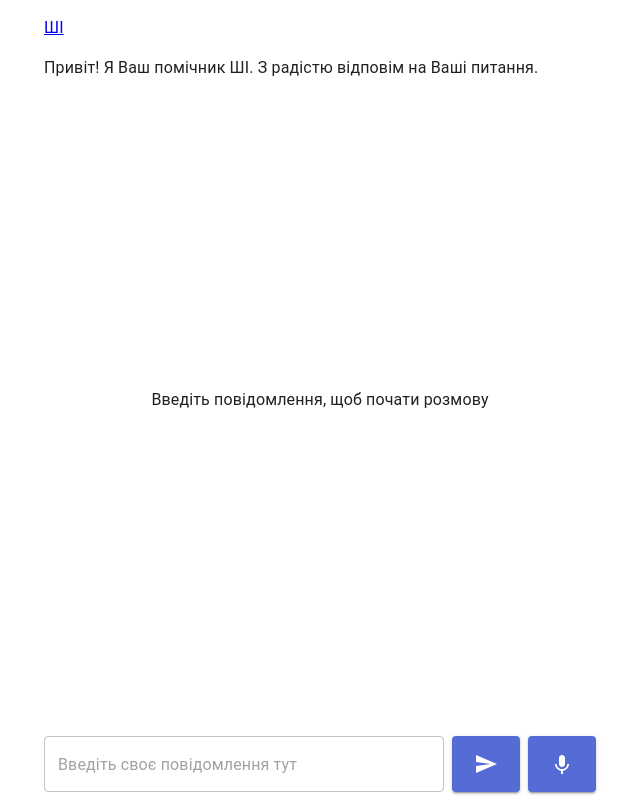
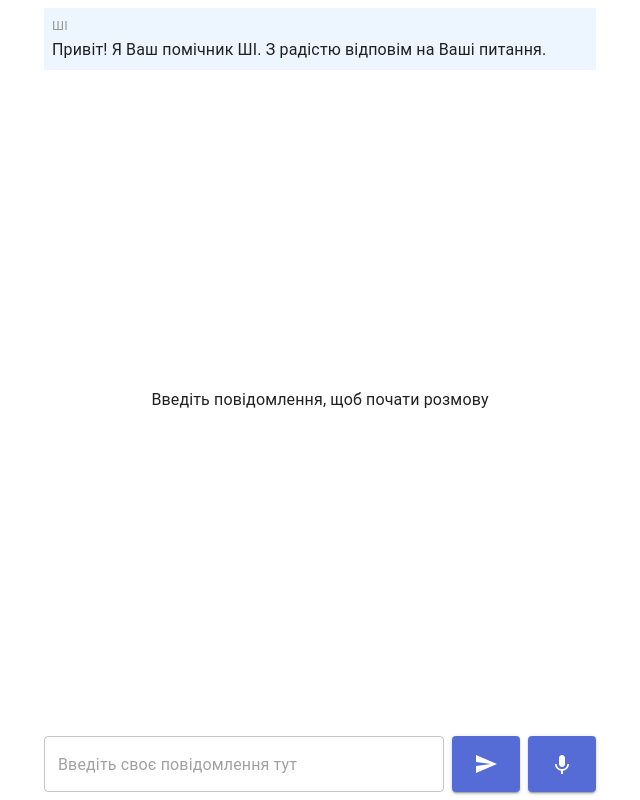
Before and after one commit to Dmytro8/ChatGPT-app, a Next.js app: page / in a window 1280 px wide. Shown: the whole page, without its empty margins (320-960 px from the left). Built offline with nearby package versions, Linux system fonts and the light colour scheme.

Commit message:
add basic styles for the chat message components

```diff
--- a/components/ChatLine.tsx
+++ /dev/null
@@ -1,74 +0,0 @@
-import clsx from "clsx";
-
-type ChatGPTAgent = "user" | "system" | "assistant";
-
-export interface ChatGPTMessage {
-  role: ChatGPTAgent;
-  content: string;
-}
-
-// loading placeholder animation for the chat line
-export const LoadingChatLine = () => (
-  <div className="flex min-w-full animate-pulse px-4 py-5 sm:px-6">
-    <div className="flex flex-grow space-x-3">
-      <div className="min-w-0 flex-1">
-        <p className="font-large text-xxl text-gray-900">
-          <a href="#" className="hover:underline">
-            {"ШІ"}
-          </a>
-        </p>
-        <div className="space-y-4 pt-4">
-          <div className="grid grid-cols-3 gap-4">
-            <div className="col-span-2 h-2 rounded bg-zinc-500"></div>
-            <div className="col-span-1 h-2 rounded bg-zinc-500"></div>
-          </div>
-          <div className="h-2 rounded bg-zinc-500"></div>
-        </div>
-      </div>
-    </div>
-  </div>
-);
-
-// util helper to convert new lines to <br /> tags
-const convertNewLines = (text: string) =>
-  text.split("\n").map((line, i) => (
-    <span key={i}>
-      {line}
-      <br />
-    </span>
-  ));
-
-export function ChatLine({ role = "assistant", content }: ChatGPTMessage) {
-  if (!content) {
-    return null;
-  }
-  const formatteMessage = convertNewLines(content);
-
-  return (
-    <div
-      className={
-        role != "assistant" ? "float-right clear-both" : "float-left clear-both"
-      }
-    >
-      <div className="float-right mb-5 rounded-lg bg-white px-4 py-5 shadow-lg ring-1 ring-zinc-100 sm:px-6">
-        <div className="flex space-x-3">
-          <div className="flex-1 gap-4">
-            <p className="font-large text-xxl text-gray-900">
-              <a href="#" className="hover:underline">
-                {role == "assistant" ? "ШІ" : "You"}
-              </a>
-            </p>
-            <p
-              className={clsx(
-                "text ",
-                role == "assistant" ? "font-semibold font- " : "text-gray-400"
-              )}
-            >
-              {formatteMessage}
-            </p>
-          </div>
-        </div>
-      </div>
-    </div>
-  );
-}
--- a/components/chat/Chat.tsx
+++ b/components/chat/Chat.tsx
@@ -4,8 +4,12 @@
 import Box from "@mui/material/Box";
 import { styled } from "@mui/material/styles";
 
-import { type ChatGPTMessage, ChatLine, LoadingChatLine } from "../ChatLine";
 import { InputPanel } from "./InputPanel";
+import {
+  ChatGPTMessage,
+  ChatMessage,
+  ChatMessageSkeleton,
+} from "./ChatMessage";
 
 const COOKIE_NAME = "nextjs-example-ai-chat-gpt3";
 
@@ -105,16 +109,17 @@
   return (
     <ChatContainer>
       <MessagesContainer>
-        {messages.map(({ content, role }, index, originMessages) => (
-          <Box
-            ref={originMessages.length === index + 1 ? messagesEndRef : null}
-          >
-            <ChatLine key={index} role={role} content={content} />
-          </Box>
-        ))}
+        {[
+          ...messages.map(({ content, role }, index, originMessages) => (
+            <Box
+              ref={originMessages.length === index + 1 ? messagesEndRef : null}
+            >
+              <ChatMessage key={index} role={role} content={content} />
+            </Box>
+          )),
+          loading && <ChatMessageSkeleton />,
+        ]}
       </MessagesContainer>
-
-      {loading && <LoadingChatLine />}
 
       {messages.length < 2 && (
         <ChatHint>{"Введіть повідомлення, щоб почати розмову"}</ChatHint>
@@ -132,11 +137,12 @@
   height: "100%",
 }));
 
-const MessagesContainer = styled(Box)(({theme}) => ({
+const MessagesContainer = styled(Box)(({ theme }) => ({
   display: "flex",
   flexDirection: "column",
   overflowY: "scroll",
   flexGrow: 1,
+  marginTop: theme.spacing(1),
   marginBottom: theme.spacing(1),
 }));
 
--- /dev/null
+++ b/components/chat/ChatMessage.tsx
@@ -0,0 +1,80 @@
+import React from "react";
+
+import upperFirst from "lodash/upperFirst";
+
+import Skeleton from "@mui/material/Skeleton";
+import Box from "@mui/material/Box";
+
+import { styled } from "@mui/material/styles";
+
+type ChatGPTAgent = "user" | "system" | "assistant";
+
+export interface ChatGPTMessage {
+  role: ChatGPTAgent;
+  content: string;
+}
+
+export const ChatMessageSkeleton = () => (
+  <Card>
+    <MessageAuthor>
+      <Skeleton sx={{ width: "20%" }} />
+    </MessageAuthor>
+    <Box display="flex" gap={1}>
+      <Skeleton sx={{ width: "40%" }} /> <Skeleton sx={{ width: "20%" }} />{" "}
+      <Skeleton sx={{ width: "40%" }} />
+    </Box>
+    <Box display="flex" gap={1}>
+      <Skeleton sx={{ width: "10%" }} /> <Skeleton sx={{ width: "50%" }} />{" "}
+      <Skeleton sx={{ width: "20%" }} />
+    </Box>
+    <Box display="flex" gap={1}>
+      <Skeleton sx={{ width: "40%" }} /><Skeleton sx={{ width: "30%" }} />
+    </Box>
+  </Card>
+);
+
+// util helper to convert new lines to <br /> tags
+const convertNewLines = (text: string) =>
+  text.split("\n").map((line, i) => (
+    <span key={i}>
+      {line}
+      <br />
+    </span>
+  ));
+
+export const ChatMessage = ({
+  role = "assistant",
+  content,
+}: ChatGPTMessage) => {
+  if (!content) {
+    return null;
+  }
+  const formatteMessage = convertNewLines(content);
+
+  const messageRole = role === "user" ? "Я" : "ШІ";
+
+  return (
+    <Card background={role === "assistant" || role === "system"}>
+      <MessageAuthor>{upperFirst(messageRole)}</MessageAuthor>
+      {formatteMessage}
+    </Card>
+  );
+};
+
+const Card = styled("div")<{ background?: boolean }>(
+  ({ theme, background }) => ({
+    padding: theme.spacing(1),
+    marginBottom: theme.spacing(1),
+    boxShadow: "none",
+    ...(background && {
+      backgroundColor: "#edf5ff",
+    }),
+  })
+);
+
+const MessageAuthor = styled("span")({
+  fontSize: "0.8rem",
+  color: "#999",
+  display: "block",
+  marginBottom: "0.2rem",
+});
--- a/pages/api/chat.ts
+++ b/pages/api/chat.ts
@@ -1,4 +1,4 @@
-import { type ChatGPTMessage } from "../../components/ChatLine";
+import { ChatGPTMessage } from "../../components/chat/ChatMessage";
 import { OpenAIStream, OpenAIStreamPayload } from "../../utils/OpenAIStream";
 
 // break the app if the API key is missing
--- a/pages/index.tsx
+++ b/pages/index.tsx
@@ -14,6 +14,8 @@
 const Container = styled(MuiContainer)(({ theme }) => ({
   height: "100%",
   overflow: "hidden",
+  paddingLeft: theme.spacing(1),
+  paddingRight: theme.spacing(1),
 }));
 
 // Home.Layout = Layout;
```
